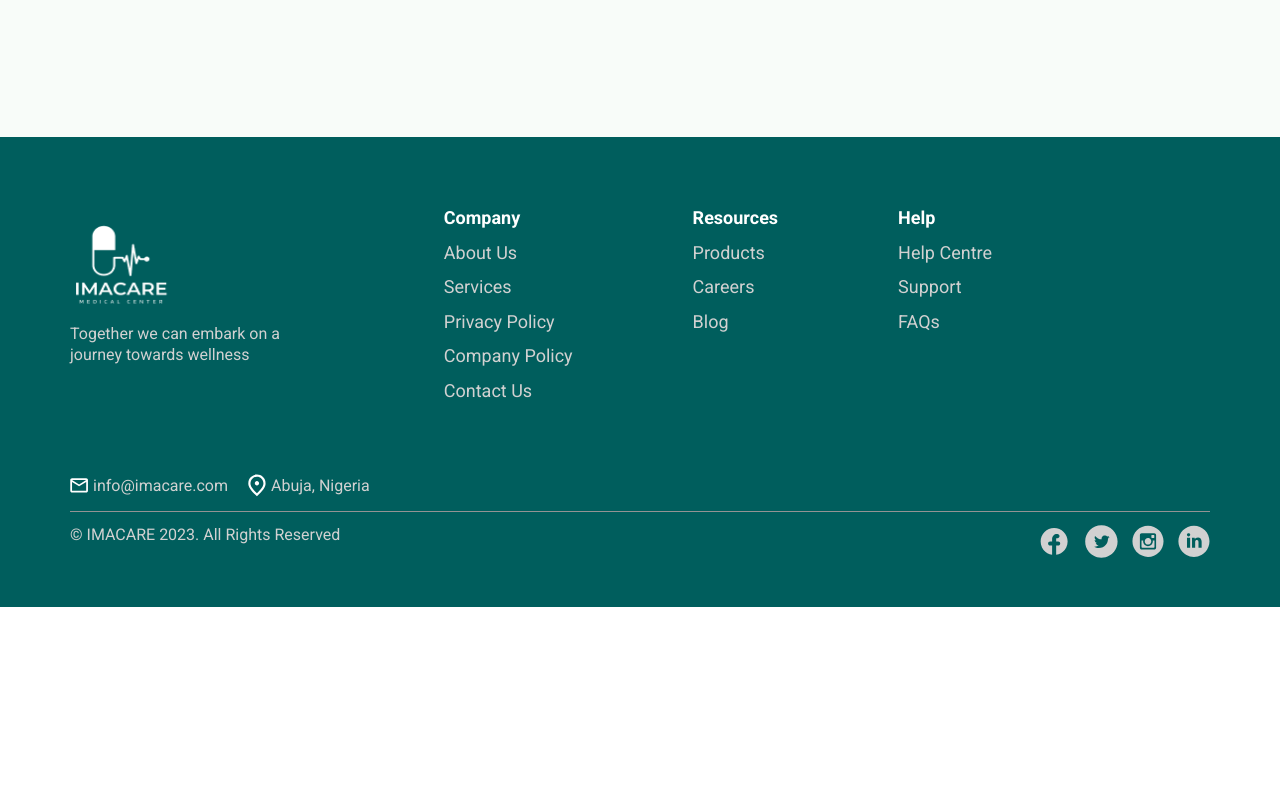
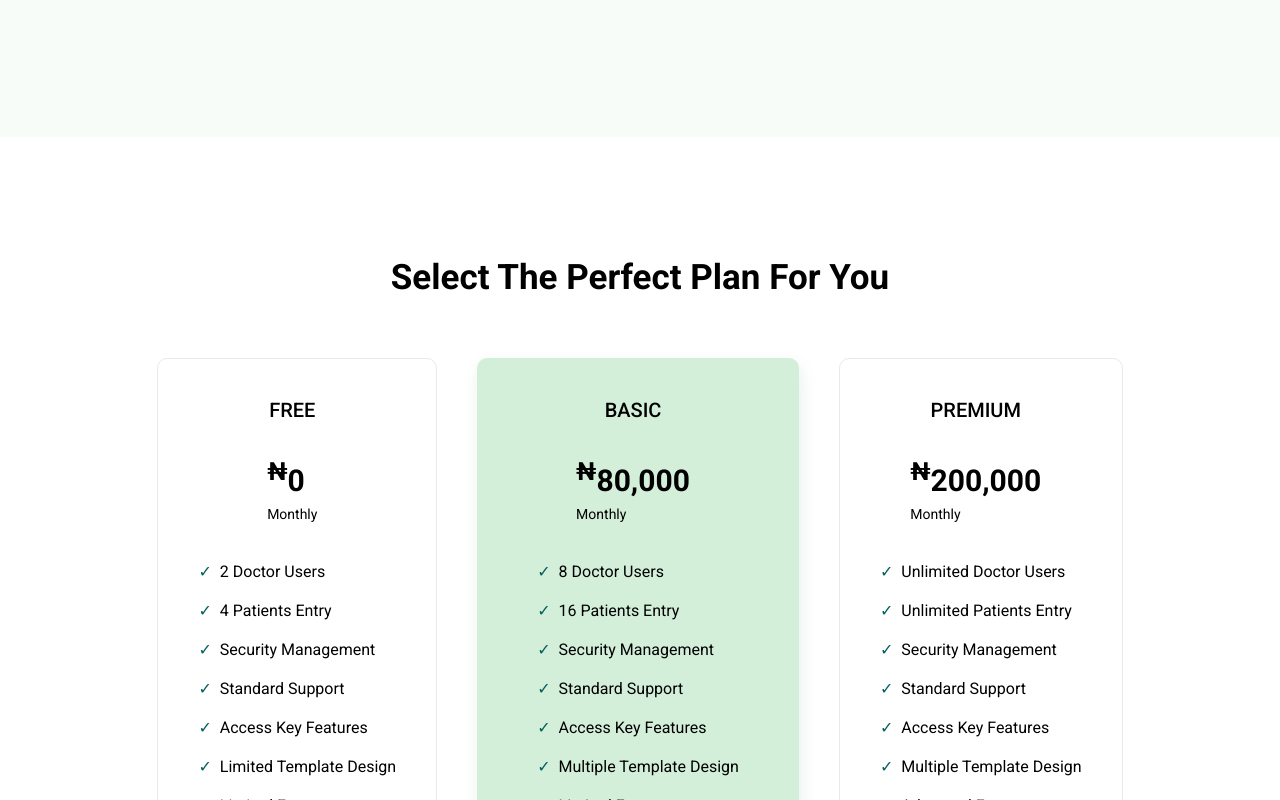
Before and after one commit to TAP-IMACARE/Client-Side, a React (Vite) app: page / in a window 1280 px wide. Shown: the part 3260-4060 px from the top of the page. Before the commit the page ends 3867 px from the top, so only its background shows below. Built offline with nearby package versions, Linux system fonts and the light colour scheme.

Commit message:
Update LandingPage.jsx

```diff
--- a/src/pages/LandingPage.jsx
+++ b/src/pages/LandingPage.jsx
@@ -12,7 +12,7 @@ const LandingPage = () => {
       <Hero />
       <PatientInfoContent />
       <WhyUs />
-      {/* <Plans /> */}
+      <Plans />
       <Footer />
     </>
   );
```
